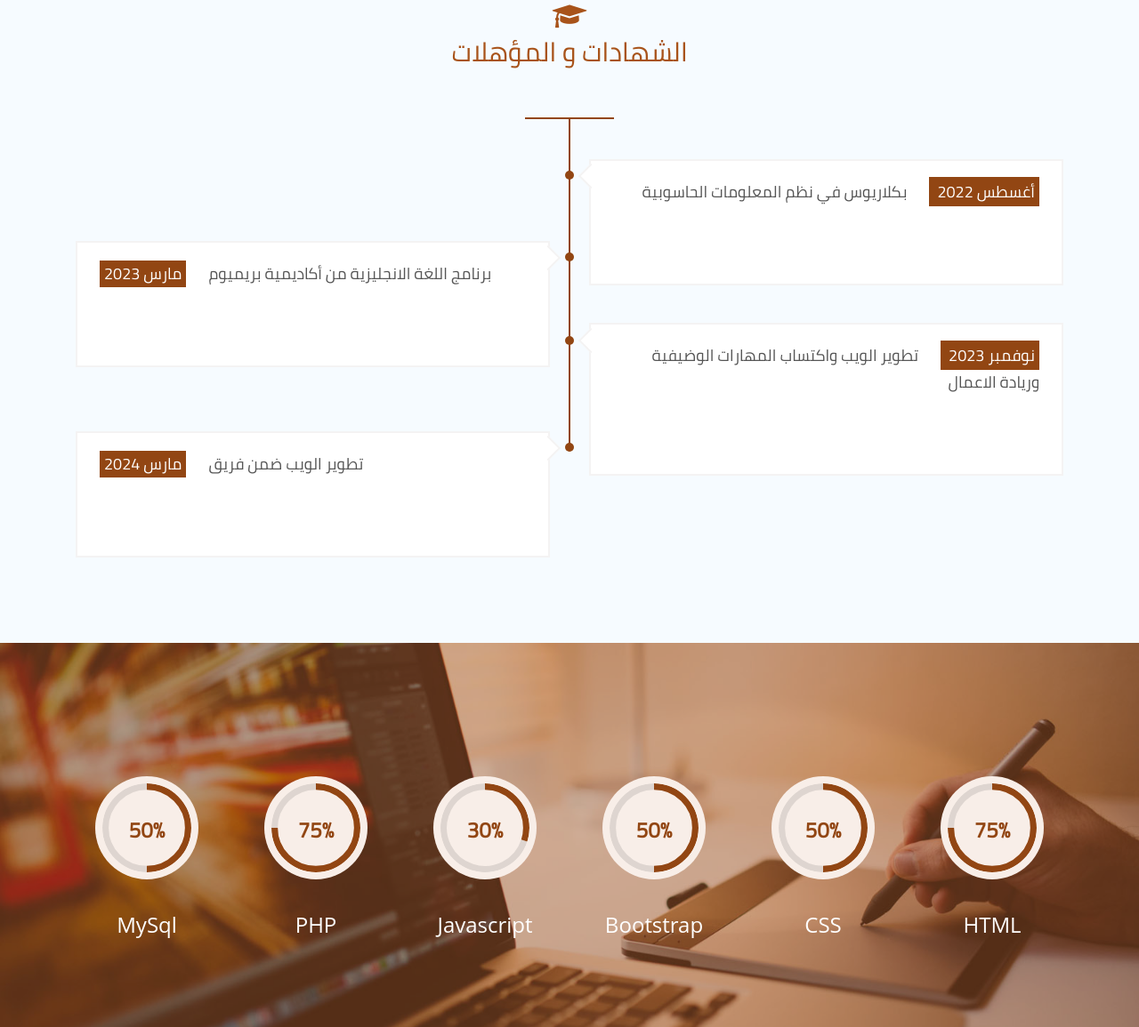
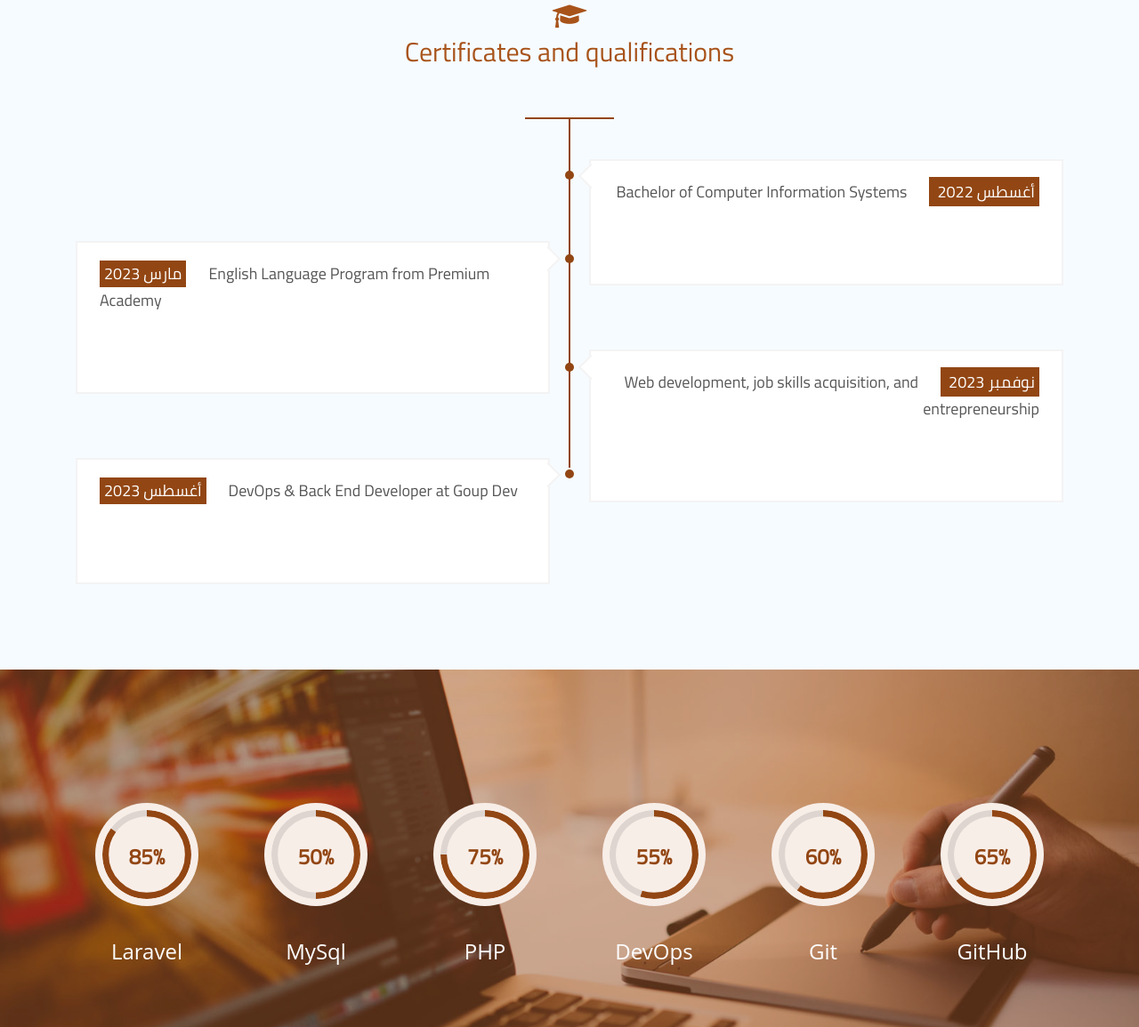
Before and after one commit to abaaqail/abdullahbaaqail, a plain HTML site: page index.html in a window 1280 px wide. Shown: the part 857-2012 px from the top of the page at 89% size. Drawn offline with Linux system fonts and the light colour scheme.

Commit message:
third commit

```diff
--- a/index.html
+++ b/index.html
@@ -11,14 +11,13 @@
     <link rel="stylesheet" href="css/style.css" />
 </head>
 
-<body data-spy="scroll" data-target=".navbar"  data-offset="100">
+<body data-spy="scroll" data-target=".navbar" data-offset="100">
 
     <nav class="navbar navbar-expand-md fixed-top" id="navBar">
         <!-- container -->
         <div class="container">
-            <button class="navbar-toggler" type="button" data-toggle="collapse"
-                data-target="#navbarSupportedContent" aria-controls="navbarSupportedContent" aria-expanded="false"
-                aria-label="Toggle navigation">
+            <button class="navbar-toggler" type="button" data-toggle="collapse" data-target="#navbarSupportedContent"
+                aria-controls="navbarSupportedContent" aria-expanded="false" aria-label="Toggle navigation">
                 <span class="navbar-toggler-icon">
                     <i class="fa fa-bars" aria-hidden="true"></i>
                 </span>
@@ -62,10 +61,10 @@
             <div class="MainCard text-center">
                 <img class="rounded-circle" src="images/profile.png" alt="personal-img" />
                 <h1>
-                    عبدالله باعقيل
+                    Abdullah Baaqail
                     <span>
                         -
-                        مطور مواقع وتطبيقات الويب
+                        Web & Application Developer and DevOps
                     </span>
                 </h1>
                 <ul class="list-inline">
@@ -91,7 +90,7 @@
                     </li>
                 </ul>
                 <h2>
-                    مطور مواقع وتطبيقات الويب مقيم باليمن أعمل في مجال البرمجة والتصميم
+                    Web and application developer and DevOps professional based in Yemen, working in the field of programming and design. Experienced in backend development, deployment, and automation, with a passion for building efficient and scalable digital solutions.
                     <br />
                     -----
                 </h2>
@@ -99,7 +98,7 @@
                 </p>
                 <a href="files/Abdullah.pdf" download="السيرة الذاتية">
                     <i class="fa fa-download" aria-hidden="true"></i>
-                    تحميل السيرة الذاتية
+                    Download CV
                 </a>
             </div>
         </div>
@@ -109,7 +108,7 @@
         <div class="title text-center">
             <h2>
                 <i class="fa fa-graduation-cap" aria-hidden="true"></i>
-                الشهادات و المؤهلات
+                Certificates and qualifications
             </h2>
         </div>
         <div class="container">
@@ -120,7 +119,7 @@
                             <span class="date">
                                 أغسطس 2022
                             </span>
-                            بكلاريوس في نظم المعلومات الحاسوبية
+                            Bachelor of Computer Information Systems
                         </h4>
                         <p><br><br>
                         </p>
@@ -132,7 +131,7 @@
                             <span class="date">
                                 مارس 2023
                             </span>
-                            برنامج اللغة الانجليزية من أكاديمية بريميوم
+                            English Language Program from Premium Academy
                         </h4>
                         <p><br><br>
                         </p>
@@ -144,7 +143,7 @@
                             <span class="date">
                                 نوفمبر 2023
                             </span>
-                            تطوير الويب واكتساب المهارات الوضيفية وريادة الاعمال
+                            Web development, job skills acquisition, and entrepreneurship
                         </h4>
                         <p><br><br>
                         </p>
@@ -154,9 +153,9 @@
                     <div class="time-box">
                         <h4>
                             <span class="date">
-                                مارس 2024
+                                أغسطس 2023
                             </span>
-                            تطوير الويب ضمن فريق
+                            DevOps & Back End Developer at Goup Dev
                         </h4>
                         <p><br><br>
                         </p>
@@ -172,42 +171,32 @@
                 <div class="row">
                     <div class="col-lg col-md-4 col-sm-6">
                         <div class="stat text-center">
-                            <div class="circle" data-value="0.75">
+                            <div class="circle" data-value="0.65">
                                 <span></span>
                             </div>
                             <p>
-                                HTML
+                                GitHub
                             </p>
                         </div>
                     </div>
                     <div class="col-lg col-md-4 col-sm-6">
                         <div class="stat text-center">
-                            <div class="circle" data-value="0.5">
+                            <div class="circle" data-value="0.60">
                                 <span></span>
                             </div>
                             <p>
-                                CSS
-                            </p>
-                        </div>
-                    </div>
-                    <div class="col-lg col-md-4 col-sm-6">
-                        <div class="stat text-center">
-                            <div class="circle" data-value="0.5">
-                                <span></span>
-                            </div>
-                            <p>
-                                Bootstrap
+                                Git
                             </p>
                         </div>
                     </div>
 
                     <div class="col-lg col-md-4 col-sm-6">
                         <div class="stat text-center">
-                            <div class="circle" data-value="0.3">
+                            <div class="circle" data-value="0.55">
                                 <span></span>
                             </div>
                             <p>
-                                Javascript
+                                DevOps
                             </p>
                         </div>
                     </div>
@@ -233,11 +222,22 @@
                             </p>
                         </div>
                     </div>
+
+                    <div class="col-lg col-md-4 col-sm-6">
+                        <div class="stat text-center">
+                            <div class="circle" data-value="0.85">
+                                <span></span>
+                            </div>
+                            <p>
+                                Laravel
+                            </p>
+                        </div>
+                    </div>
                 </div>
             </div>
         </div>
     </section>
-
+<!--
     <section class="gallery" id="gallery">
         <div class="title text-center">
             <h2>
@@ -261,101 +261,101 @@
                 <div class="row items">
                     <div class="col-md-4 col-sm-6 item item-type-1">
                         <img src="images/gallery/7.webp" alt="gallery img" class="img-fluid" />
-                        <!-- <div class="hover">
+                        <div class="hover">
                                 <p>
                                     تصميم
                                 </p>
-                            </div> -->
+                            </div>
                     </div>
                     <div class="col-md-4 col-sm-6 item item-type-2">
                         <img src="images/gallery/1.webp" alt="gallery img" class="img-fluid" />
-                        <!-- <div class="hover">
+                        <div class="hover">
                                 <p>
                                     تصميم
                                 </p>
-                            </div> -->
+                            </div>
                     </div>
                     <div class="col-md-4 col-sm-6 item item-type-1">
                         <img src="images/gallery/9.webp" alt="gallery img" class="img-fluid" />
-                        <!-- <div class="hover">
+                        <div class="hover">
                                 <p>
                                     تصميم
                                 </p>
-                            </div> -->
+                            </div>
                     </div>
                     <div class="col-md-4 col-sm-6 item item-type-2">
                         <img src="images/gallery/4.webp" alt="gallery img" class="img-fluid" />
-                        <!-- <div class="hover">
+                        <div class="hover">
                                 <p>
                                     تصميم
                                 </p>
-                            </div> -->
+                            </div>
                     </div>
                     <div class="col-md-4 col-sm-6 item item-type-1">
                         <img src="images/gallery/11.webp" alt="gallery img" class="img-fluid" />
-                        <!-- <div class="hover">
+                        <div class="hover">
                                 <p>
                                     تصميم
                                 </p>
-                            </div> -->
+                            </div>
                     </div>
                     <div class="col-md-4 col-sm-6 item item-type-1">
                         <img src="images/gallery/12.webp" alt="gallery img" class="img-fluid" />
-                        <!-- <div class="hover">
+                        <div class="hover">
                                 <p>
                                     تصميم
                                 </p>
-                            </div> -->
+                            </div>
                     </div>
                     <div class="col-md-4 col-sm-6 item item-type-2">
                         <img src="images/gallery/2.webp" alt="gallery img" class="img-fluid" />
 
-                        <!-- <div class="hover">
+                        <div class="hover">
                                 <p>
                                      تطبيق موبايل
                                 </p>
-                            </div> -->
+                            </div>
                     </div>
                     <div class="col-md-4 col-sm-6 item item-type-1">
                         <img src="images/gallery/3.webp" alt="gallery img" class="img-fluid" />
 
-                        <!-- <div class="hover">
+                        <div class="hover">
                                 <p>
                                     برمجة موقع
                                 </p>
-                            </div> -->
+                            </div>
                     </div>
                     <div class="col-md-4 col-sm-6 item item-type-1">
                         <img src="images/gallery/10.webp" alt="gallery img" class="img-fluid" />
 
-                        <!-- <div class="hover">
+                        <div class="hover">
                                 <p>
                                     برمجة موقع
                                 </p>
-                            </div> -->
+                            </div>
                     </div>
                     <div class="col-md-4 col-sm-6 item item-type-1">
                         <img src="images/gallery/5.webp" alt="gallery img" class="img-fluid" />
 
-                        <!-- <div class="hover">
+                        <div class="hover">
                                 <p>
                                     تصميم
                                 </p>
-                            </div> -->
+                            </div>
                     </div>
                     <div class="col-md-4 col-sm-6 item item-type-2">
                         <img src="images/gallery/6.webp" alt="gallery img" class="img-fluid" />
 
-                        <!-- <div class="hover">
+                        <div class="hover">
                                 <p>
                                     تطبيق موبايل
                                 </p>
-                            </div> -->
+                            </div>
                     </div>
                 </div>
             </div>
         </div>
-    </section>
+    </section> -->
 
     <section class="contacts" id="contacts">
         <div class="overlay">
```
Also changed, not shown: 1 other file.
